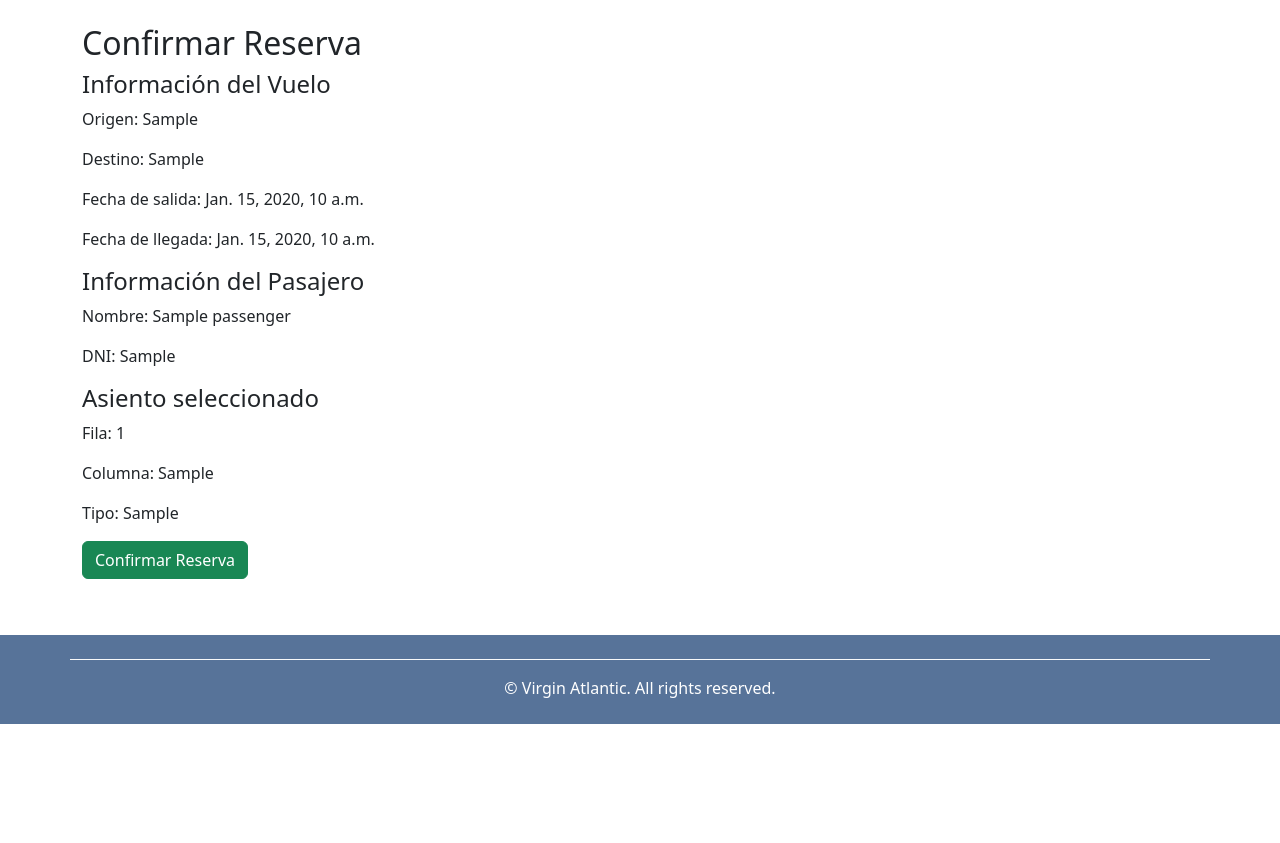
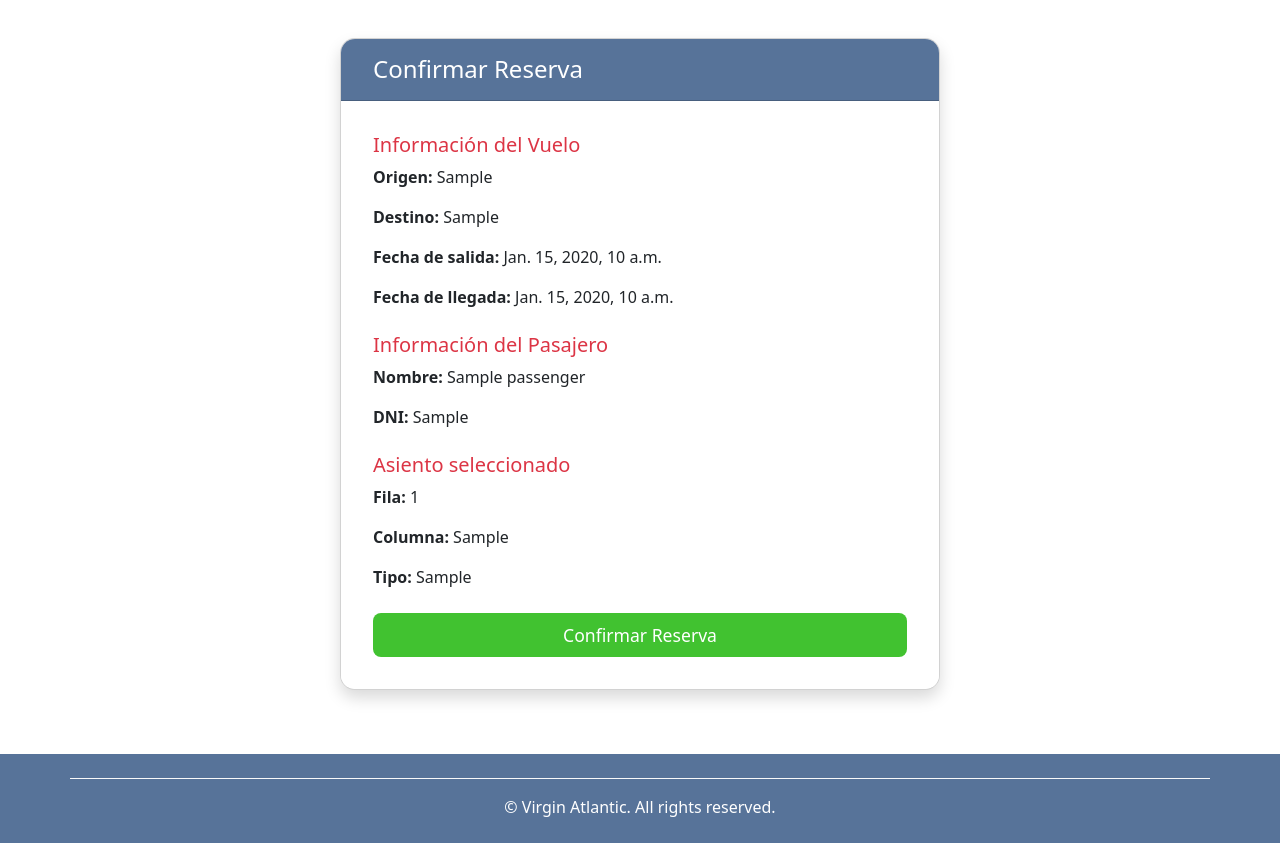
Before and after one commit to milesivit/EFI-Aviones-ing, a Django app: page /flights/1/passenger/1/seat/1/confirm/ in a window 1280 px wide. Shown: the part 76-919 px from the top of the page. Before the commit the page ends 800 px from the top, so only its background shows below. Run offline with Django 5.2, Linux system fonts and the light colour scheme; tables that the repository leaves empty hold one stand-in row (Sample ...); some libraries are stand-ins or nearby versions.

Commit message:
metele mas disenio2

```diff
--- a/airline/templates/reservation/confirm_reservation.html
+++ b/airline/templates/reservation/confirm_reservation.html
@@ -1,31 +1,53 @@
 {% extends 'base.html' %}
 
 {% block content %}
-<h2>Confirmar Reserva</h2>
+<div class="d-flex justify-content-center align-items-center" style="min-height: calc(100vh - 70px);">
+    <!-- Card -->
+    <div class="card shadow" style="max-width: 600px; width: 100%; border-radius: 15px; overflow: hidden; margin-bottom: 50px;">
 
-<div>
-    <h4>Información del Vuelo</h4>
-    <p>Origen: {{ flight.origin }}</p>
-    <p>Destino: {{ flight.destination }}</p>
-    <p>Fecha de salida: {{ flight.departure_date }}</p>
-    <p>Fecha de llegada: {{ flight.arrival_date }}</p>
+        <!-- Encabezado de la card -->
+        <div class="card-header text-white" style="background-color: #577399; padding: 1rem 2rem;">
+            <h4 class="mb-0">Confirmar Reserva</h4>
         </div>
 
-<div>
-    <h4>Información del Pasajero</h4>
-    <p>Nombre: {{ passenger.name }}</p>
-    <p>DNI: {{ passenger.document }}</p>
+        <!-- Cuerpo de la card -->
+        <div class="card-body" style="background-color: white; padding: 2rem;">
+
+            <!-- Información del vuelo -->
+            <div class="mb-4">
+                <h5 style="color: #dc3545;">Información del Vuelo</h5>
+                <p><strong>Origen:</strong> {{ flight.origin }}</p>
+                <p><strong>Destino:</strong> {{ flight.destination }}</p>
+                <p><strong>Fecha de salida:</strong> {{ flight.departure_date }}</p>
+                <p><strong>Fecha de llegada:</strong> {{ flight.arrival_date }}</p>
             </div>
 
-<div>
-    <h4>Asiento seleccionado</h4>
-    <p>Fila: {{ seat.row }}</p>
-    <p>Columna: {{ seat.column }}</p>
-    <p>Tipo: {{ seat.seat_type }}</p>
+            <!-- Información del pasajero -->
+            <div class="mb-4">
+                <h5 style="color: #dc3545;">Información del Pasajero</h5>
+                <p><strong>Nombre:</strong> {{ passenger.name }}</p>
+                <p><strong>DNI:</strong> {{ passenger.document }}</p>
             </div>
+
+            <!-- Asiento seleccionado -->
+            <div class="mb-4">
+                <h5 style="color: #dc3545;">Asiento seleccionado</h5>
+                <p><strong>Fila:</strong> {{ seat.row }}</p>
+                <p><strong>Columna:</strong> {{ seat.column }}</p>
+                <p><strong>Tipo:</strong> {{ seat.seat_type }}</p>
+            </div>
+
+            <!-- Botón de confirmación -->
             <form method="post">
                 {% csrf_token %}
-    <button type="submit" name="action" value="confirm_reservation" class="btn btn-success">Confirmar Reserva</button>
+                <div class="d-grid gap-2">
+                    <button type="submit" name="action" value="confirm_reservation" class="btn btn-lg" style="background-color: #41c230; color: white; font-size: 1.1rem;">
+                        Confirmar Reserva
+                    </button>
+                </div>
             </form>
 
+        </div>
+    </div>
+</div>
 {% endblock %}
```
Also changed, not shown: airline/templates/reservation/list.html (+14 -5 lines), airline/templates/users/edit_user.html (+18 -4 lines). Lines whose indentation alone changed are shown as unchanged.
